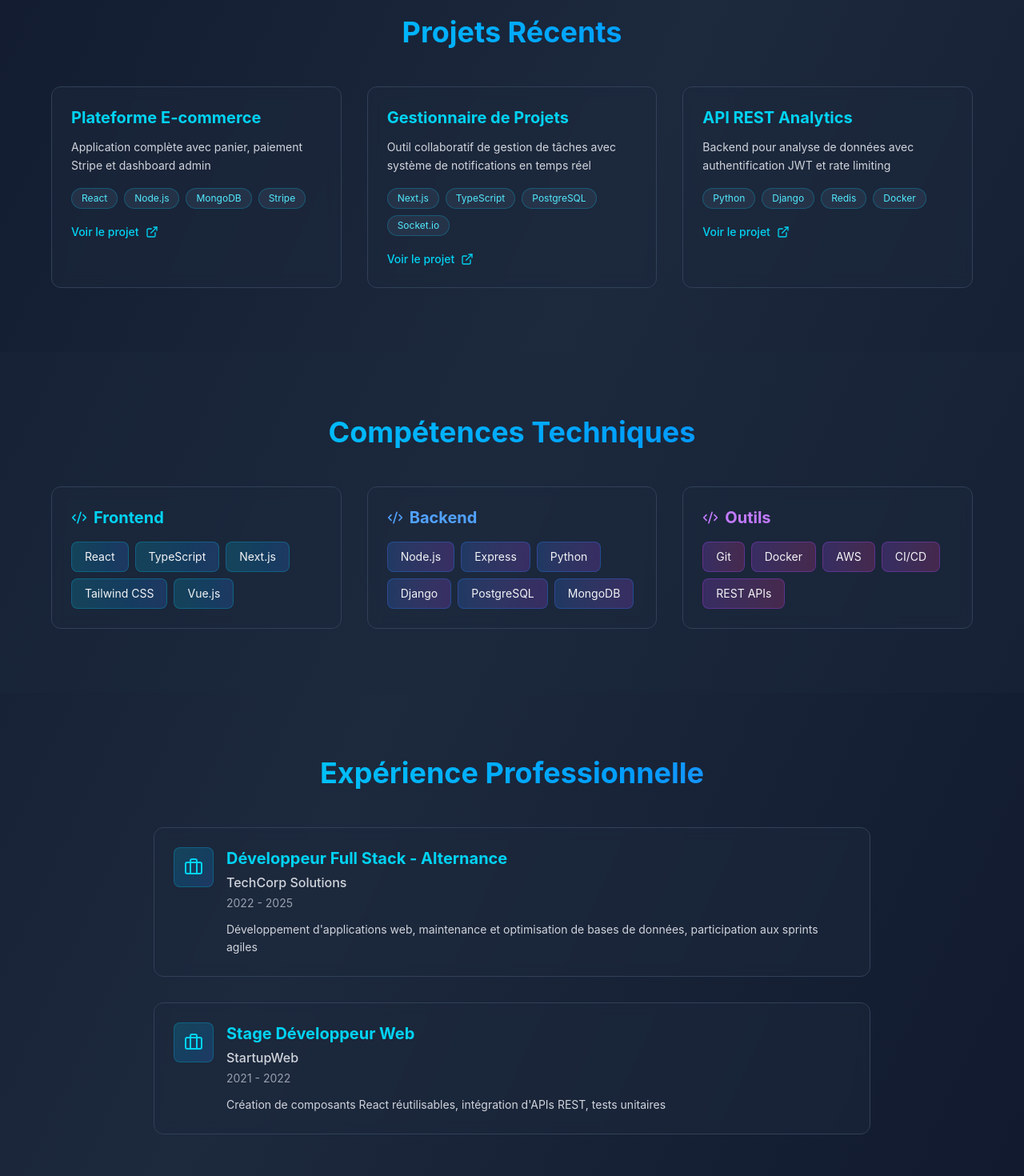
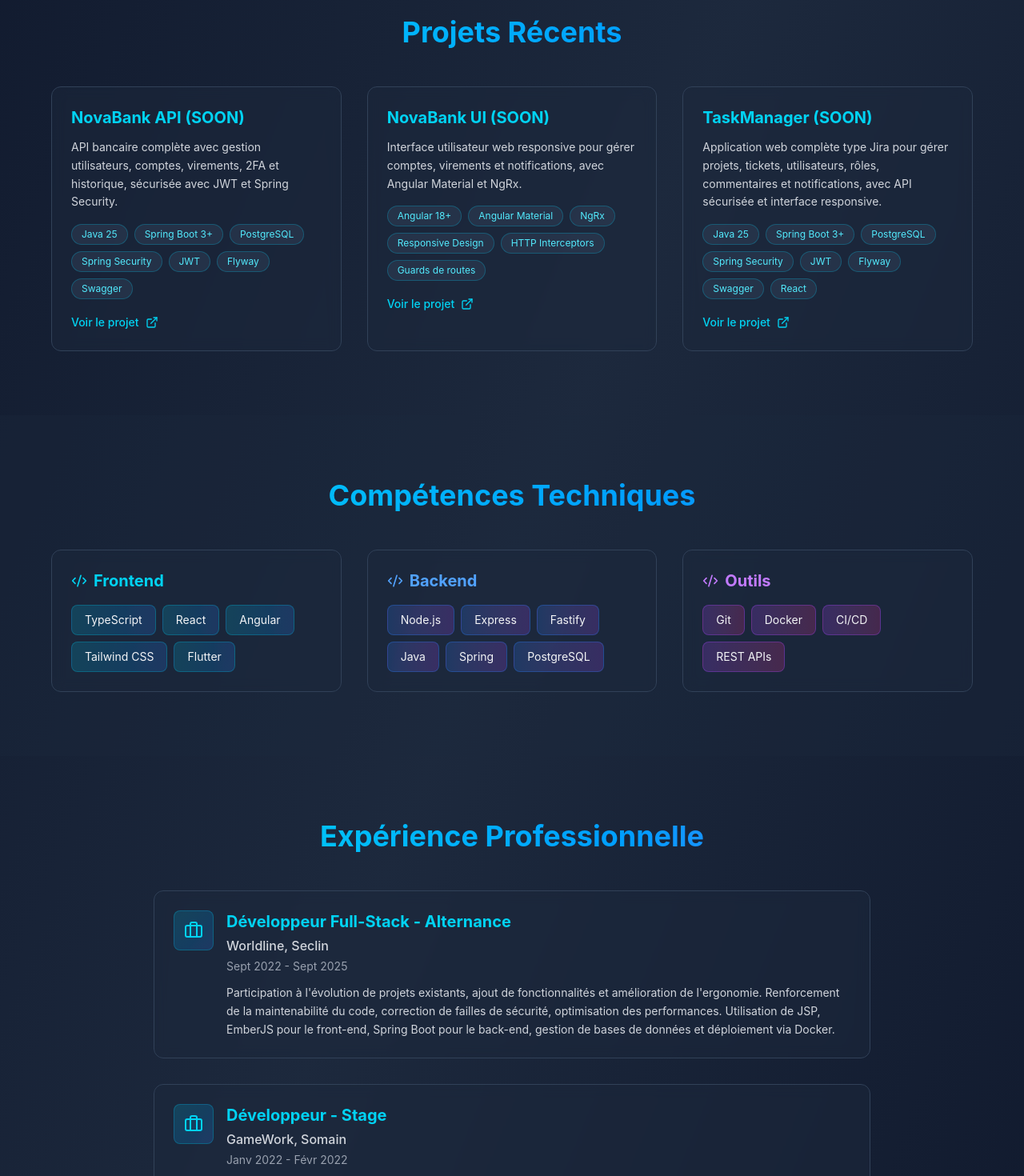
Before and after one commit to ShinWolf/my-portfolio, a React (Vite) app: page / in a window 1280 px wide. Shown: the part 860-2330 px from the top of the page at 80% size. Built offline with nearby package versions, Linux system fonts and the light colour scheme.

Commit message:
chore: update portfolio with real personal data
- Replace placeholder text with actual professional experiences
- Update project descriptions and links with real GitHub/live URLs
- Set final technical skills and contact information
- Update copyright dates and personal branding

```diff
--- a/src/App.tsx
+++ b/src/App.tsx
@@ -9,55 +9,79 @@ import Skills from "./components/Skills";
 function App() {
   const projectsData = [
     {
-      title: "Plateforme E-commerce",
+      title: "NovaBank API (SOON)",
       description:
-        "Application complète avec panier, paiement Stripe et dashboard admin",
-      tech: ["React", "Node.js", "MongoDB", "Stripe"],
+        "API bancaire complète avec gestion utilisateurs, comptes, virements, 2FA et historique, sécurisée avec JWT et Spring Security.",
+      tech: [
+        "Java 25",
+        "Spring Boot 3+",
+        "PostgreSQL",
+        "Spring Security",
+        "JWT",
+        "Flyway",
+        "Swagger",
+      ],
       link: "#",
     },
     {
-      title: "Gestionnaire de Projets",
+      title: "NovaBank UI (SOON)",
       description:
-        "Outil collaboratif de gestion de tâches avec système de notifications en temps réel",
-      tech: ["Next.js", "TypeScript", "PostgreSQL", "Socket.io"],
+        "Interface utilisateur web responsive pour gérer comptes, virements et notifications, avec Angular Material et NgRx.",
+      tech: [
+        "Angular 18+",
+        "Angular Material",
+        "NgRx",
+        "Responsive Design",
+        "HTTP Interceptors",
+        "Guards de routes",
+      ],
       link: "#",
     },
     {
-      title: "API REST Analytics",
+      title: "TaskManager (SOON)",
       description:
-        "Backend pour analyse de données avec authentification JWT et rate limiting",
-      tech: ["Python", "Django", "Redis", "Docker"],
+        "Application web complète type Jira pour gérer projets, tickets, utilisateurs, rôles, commentaires et notifications, avec API sécurisée et interface responsive.",
+      tech: [
+        "Java 25",
+        "Spring Boot 3+",
+        "PostgreSQL",
+        "Spring Security",
+        "JWT",
+        "Flyway",
+        "Swagger",
+        "React",
+      ],
       link: "#",
     },
   ];
 
   const skillsData = {
-    frontend: ["React", "TypeScript", "Next.js", "Tailwind CSS", "Vue.js"],
-    backend: [
-      "Node.js",
-      "Express",
-      "Python",
-      "Django",
-      "PostgreSQL",
-      "MongoDB",
-    ],
-    tools: ["Git", "Docker", "AWS", "CI/CD", "REST APIs"],
+    frontend: ["TypeScript", "React", "Angular", "Tailwind CSS", "Flutter"],
+    backend: ["Node.js", "Express", "Fastify", "Java", "Spring", "PostgreSQL"],
+    tools: ["Git", "Docker", "CI/CD", "REST APIs"],
   };
 
   const experienceData = [
     {
-      role: "Développeur Full Stack - Alternance",
-      company: "TechCorp Solutions",
-      period: "2022 - 2025",
+      role: "Développeur Full-Stack - Alternance",
+      company: "Worldline, Seclin",
+      period: "Sept 2022 - Sept 2025",
       description:
-        "Développement d'applications web, maintenance et optimisation de bases de données, participation aux sprints agiles",
+        "Participation à l'évolution de projets existants, ajout de fonctionnalités et amélioration de l'ergonomie. Renforcement de la maintenabilité du code, correction de failles de sécurité, optimisation des performances. Utilisation de JSP, EmberJS pour le front-end, Spring Boot pour le back-end, gestion de bases de données et déploiement via Docker.",
     },
     {
-      role: "Stage Développeur Web",
-      company: "StartupWeb",
-      period: "2021 - 2022",
+      role: "Développeur - Stage",
+      company: "GameWork, Somain",
+      period: "Janv 2022 - Févr 2022",
       description:
-        "Création de composants React réutilisables, intégration d'APIs REST, tests unitaires",
+        "Réalisation d'un gestionnaire de fichiers pour stocker et partager tous types de documents (vidéo, photo, ODT, PDF). Découverte et utilisation de Node.js et Socket.io.",
+    },
+    {
+      role: "Développeur - Stage",
+      company: "GameWork, Somain",
+      period: "Mai 2021 - Juin 2021",
+      description:
+        "Création d'un site internet en PHP, JS et CSS. Découverte de technologies comme SASS et BEM pour l'architecture CSS.",
     },
   ];
 
--- a/src/components/Footer.tsx
+++ b/src/components/Footer.tsx
@@ -5,7 +5,7 @@ const Footer: React.FC = () => {
     <footer className="py-8 px-6 border-t border-slate-700">
       <div className="max-w-6xl mx-auto text-center text-gray-400 text-sm">
         <p>
-          © 2025 Portfolio Développeur Full Stack • Fait avec React & TypeScript
+          © 2025 Eric Fief Développeur Full Stack • Fait avec React & TypeScript
         </p>
       </div>
     </footer>
--- a/src/components/Navbar.tsx
+++ b/src/components/Navbar.tsx
@@ -28,7 +28,7 @@ const Navbar: React.FC<NavbarProps> = ({
     >
       <div className="max-w-6xl mx-auto px-6 py-4 flex justify-between items-center">
         <div className="text-2xl font-bold bg-gradient-to-r from-cyan-400 to-blue-500 bg-clip-text text-transparent">
-          Portfolio
+          Fief Eric
         </div>
         <div className="flex gap-6">
           {sections.map((item) => (
```
